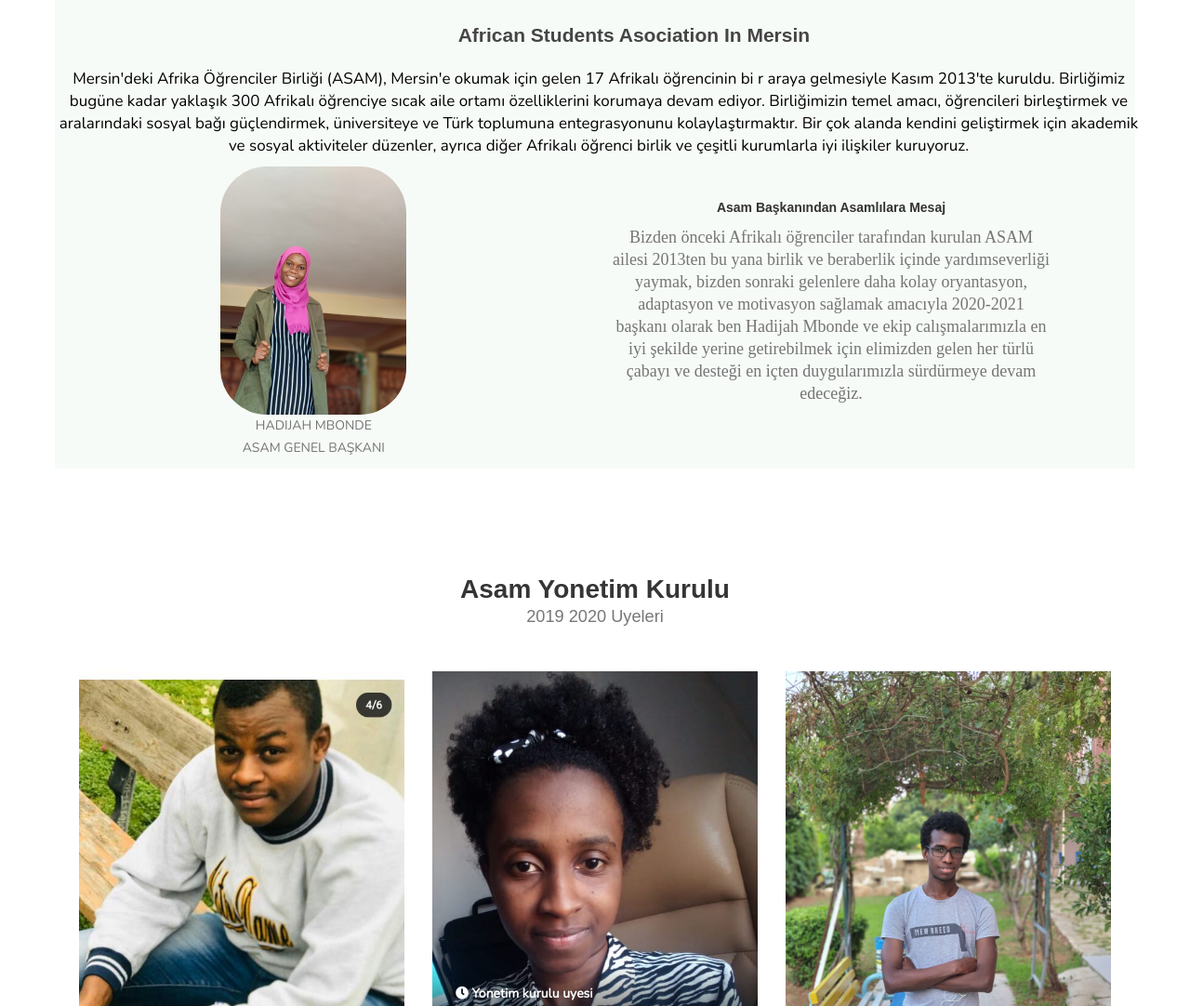
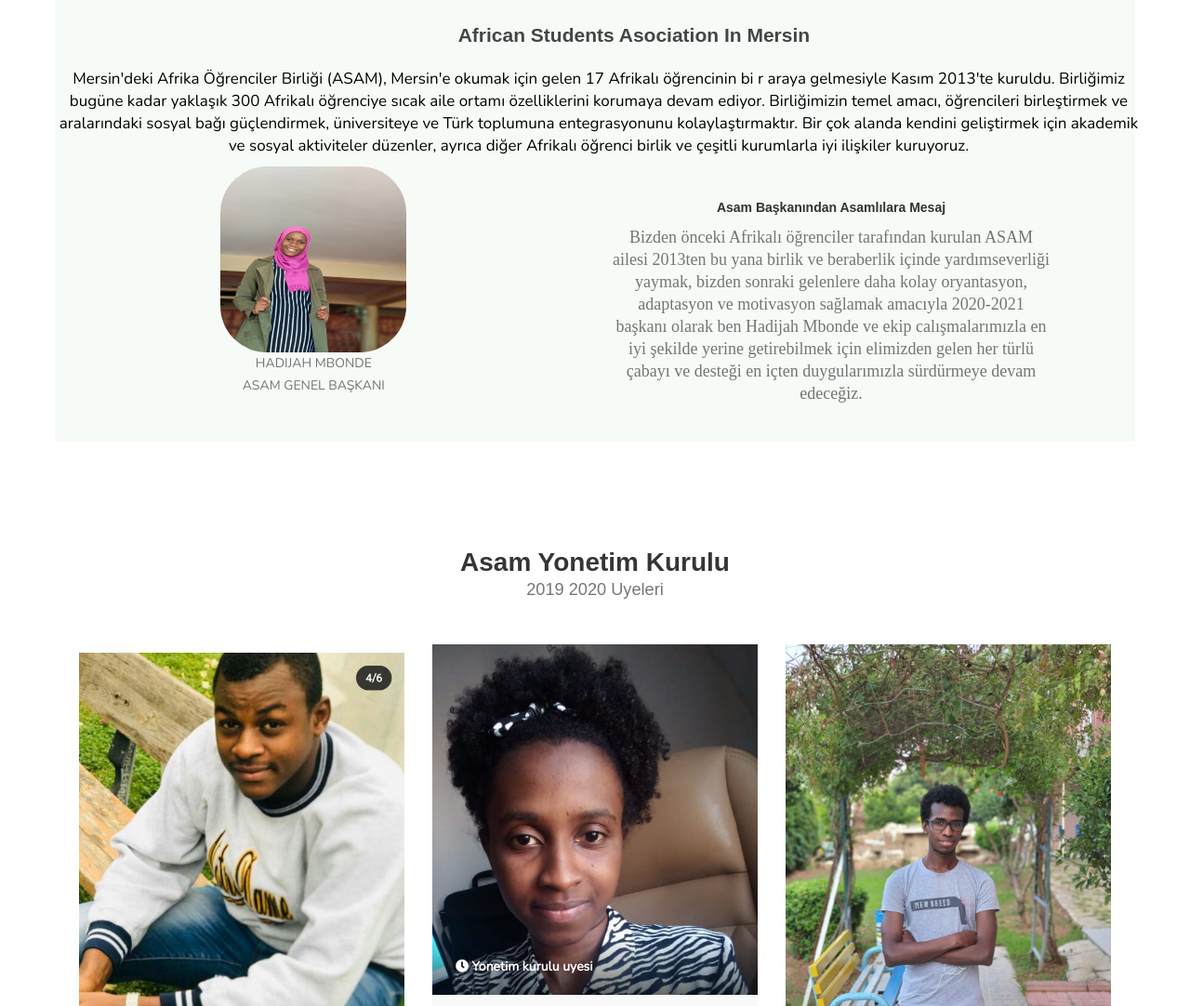
Before and after one commit to AsamMersin/AsamMersin.github.io, a plain HTML site: page index.html in a window 1280 px wide. Shown: the part 1526-2608 px from the top of the page at 93% size. Drawn offline with nearby package versions, Linux system fonts and the light colour scheme; a web font is replaced by a local one.

Commit message:
Asam refd

```diff
--- a/css/templatemo-style.css
+++ b/css/templatemo-style.css
@@ -1147,7 +1147,7 @@ justify-content: space-around;
   margin: 0;
   padding: 0;
 }
-img {
+.asamGallery img {
   max-width: 100%;
   height: auto;
   transform-origin: top left;
```
